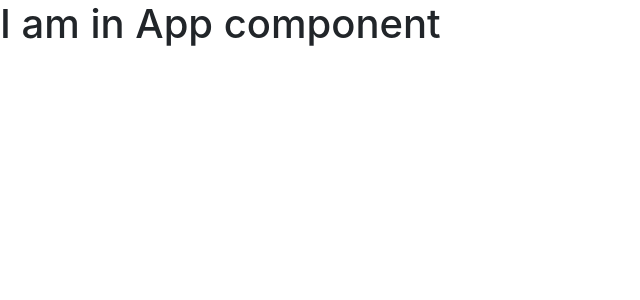
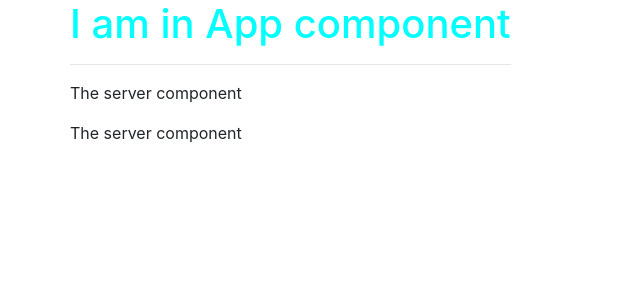
Before and after one commit to karimulla1696/Angular-8, an Angular app in the folder angular8/: page / in a window 1280 px wide. Shown: the top 300 px of the page, without its empty margins (0-640 px from the left). Built offline with nearby package versions, Linux system fonts and the light colour scheme.

Commit message:
#Angular App

```diff
--- a/angular8/src/app/app.component.css
+++ b/angular8/src/app/app.component.css
@@ -0,0 +1,3 @@
+h1{
+  color: blue;
+}
--- a/angular8/src/app/app.component.html
+++ b/angular8/src/app/app.component.html
@@ -537,4 +537,16 @@
 
 <!--<router-outlet></router-outlet>-->
 
-<h1>I am in App component</h1>
+<div class="container">
+  <div class="row">
+    <div class="col-xs-12">
+      <h1>I am in App component</h1>
+      <hr>
+      <app-servers></app-servers>
+<!--       attribute selector  -->
+<!--      <div app-servers></div>-->
+<!--      class selector-->
+      <div class="app-servers"></div>
+    </div>
+  </div>
+</div>
--- a/angular8/src/app/app.component.ts
+++ b/angular8/src/app/app.component.ts
@@ -3,7 +3,12 @@ import { Component } from '@angular/core';
 @Component({
   selector: 'app-root',
   templateUrl: './app.component.html',
-  styleUrls: ['./app.component.css']
+  // styleUrls: ['./app.component.css']
+  styles: [`
+    h1{
+        color: aqua;
+    }
+  `]
 })
 export class AppComponent {
   title = 'new App Angular8';
--- a/angular8/src/app/app.module.ts
+++ b/angular8/src/app/app.module.ts
@@ -3,10 +3,14 @@ import { NgModule } from '@angular/core';
 
 import { AppRoutingModule } from './app-routing.module';
 import { AppComponent } from './app.component';
+import { ServerComponent } from "./server/server.component";
+import { ServersComponent } from './servers/servers.component';
 
 @NgModule({
   declarations: [
-    AppComponent
+    AppComponent,
+    ServerComponent,
+    ServersComponent
   ],
   imports: [
     BrowserModule,
--- /dev/null
+++ b/angular8/src/app/server/server.component.html
@@ -0,0 +1,10 @@
+<!DOCTYPE html>
+<html lang="en">
+<head>
+    <meta charset="UTF-8">
+    <title>Title</title>
+</head>
+<body>
+  <p>The server component</p>
+</body>
+</html>
--- /dev/null
+++ b/angular8/src/app/servers/servers.component.html
@@ -0,0 +1,3 @@
+<!--<p>servers works!</p>-->
+<app-server></app-server>
+<app-server></app-server>
--- /dev/null
+++ b/angular8/src/app/servers/servers.component.ts
@@ -0,0 +1,20 @@
+import { Component, OnInit } from '@angular/core';
+
+@Component({
+  selector: 'app-servers',
+  // selector: '[app-servers]',
+  // selector: '.app-servers',
+  // templateUrl: './servers.component.html',
+  template: `
+      <app-server></app-server>
+      <app-server></app-server>`,
+  styleUrls: ['./servers.component.css']
+})
+export class ServersComponent implements OnInit {
+
+  constructor() { }
+
+  ngOnInit() {
+  }
+
+}
```
Also changed, not shown: angular8/src/app/server/server.component.ts (added, +9 -0 lines), angular8/src/app/servers/servers.component.css (added), 1 other file (tests, documents, lock files or other folders).
